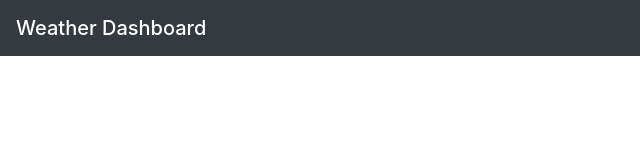
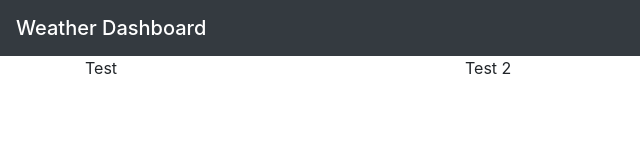
Before and after one commit to megan-pg/weather-dashboard, a plain HTML site: page index.html in a window 1280 px wide. Shown: the full height of the page, 0-640 px from the left. Drawn offline with nearby package versions, Linux system fonts and the light colour scheme.

Commit message:
more HTML and js

```diff
--- a/index.html
+++ b/index.html
@@ -17,7 +17,12 @@
             <span class="navbar-brand mb-0 h1">Weather Dashboard</span>
         </nav>
     </header>
-
+    <div class="container">
+        <div class="row">
+            <div class="col-4">Test</div>
+            <div class="col-8">Test 2</div>
+        </div>
+    </div>
 
     <script src="https://code.jquery.com/jquery-3.4.1.min.js"></script>
     <script src="https://cdnjs.cloudflare.com/ajax/libs/moment.js/2.24.0/moment.min.js"></script>
```
